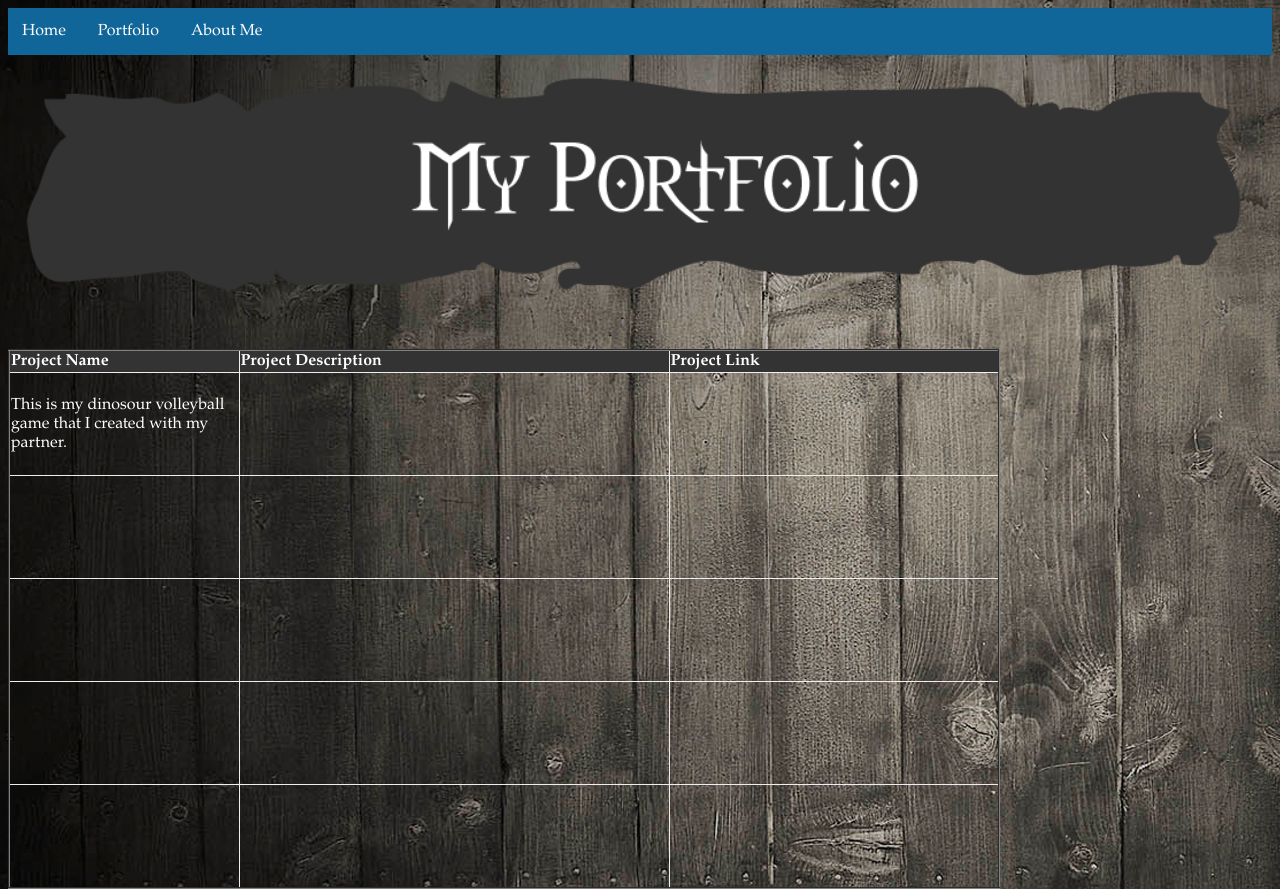
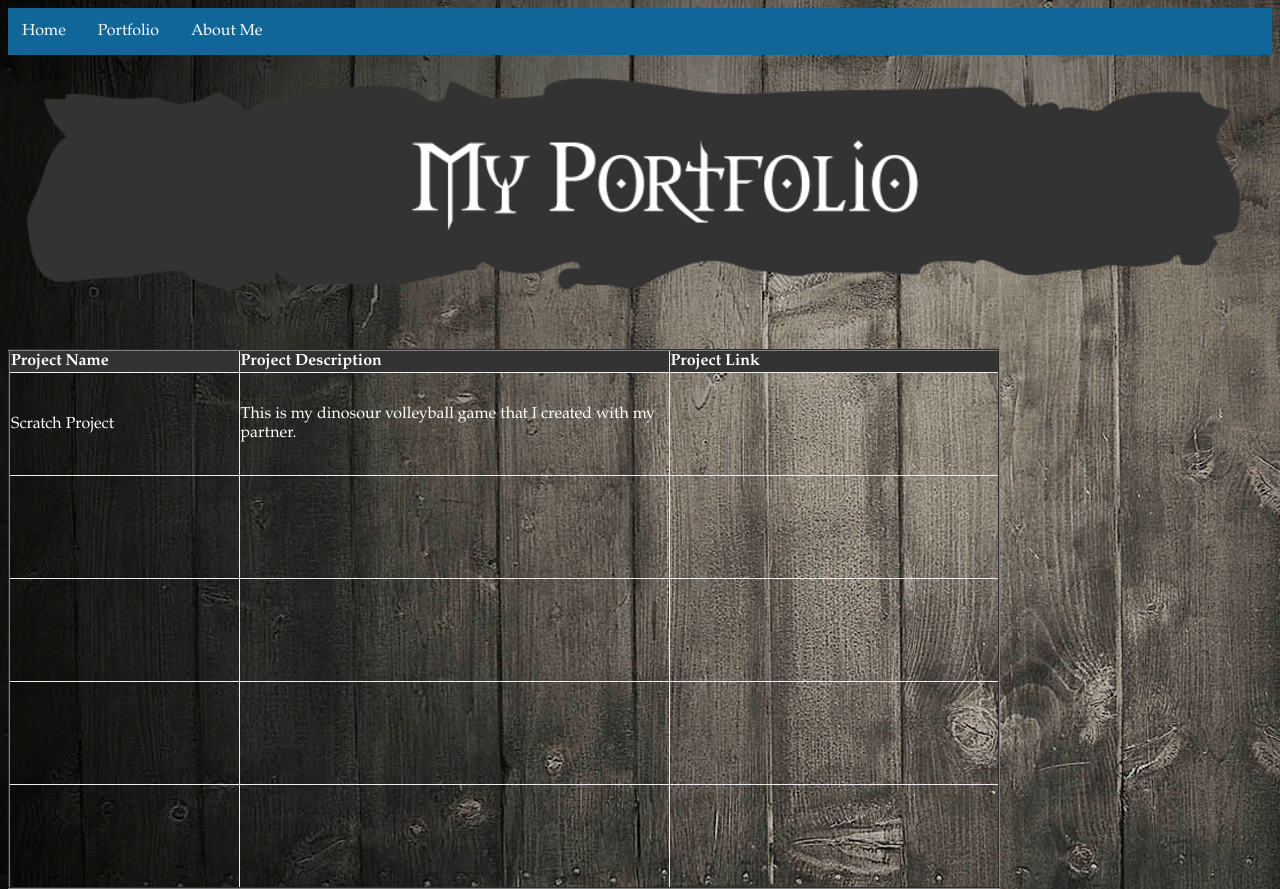
Before and after one commit to 123iRock123/mywebpage, a plain HTML site: page portfolio.html in a window 1280 px wide. Drawn offline with Linux system fonts and the light colour scheme.

Commit message:
Update portfolio.html

```diff
--- a/portfolio.html
+++ b/portfolio.html
@@ -27,9 +27,9 @@
                 <th><b>Project Name</b></th><th><b>Project Description</b></th><th><b>Project Link</b></th>
             </tr>
             <tr>
-                <td height="100"> This is my dinosour volleyball game that I created with my partner.</td>
-                <td></td>
-                <td><link https://scratch.mit.edu/projects/174730079/></td>
+                <td height="100">Scratch Project</td>
+                <td>This is my dinosour volleyball game that I created with my partner.</td>
+                <td><a href= https://scratch.mit.edu/projects/174730079></td>
             </tr>
             <tr>
                 <td height="100"></td>
```
